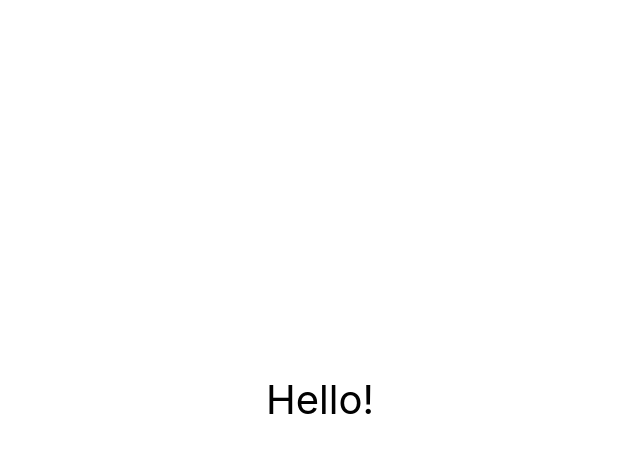
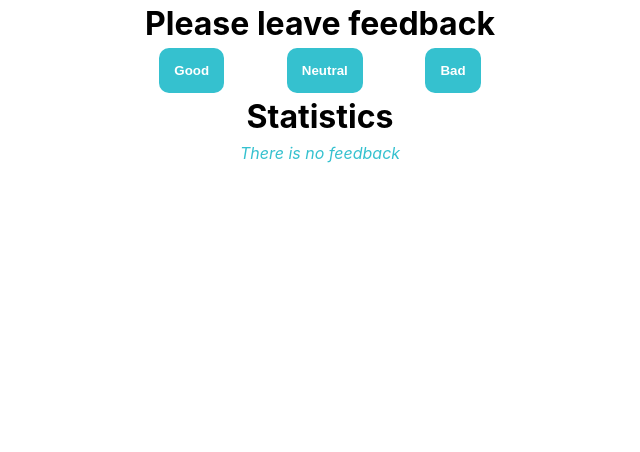
Before and after one commit to JulkaUlka/goit-react-hw-04-feedback, a React (Create React App) app: page / in a window 1280 px wide. Shown: the top 452 px of the page, without its empty margins (320-960 px from the left). Built offline with nearby package versions, Linux system fonts and the light colour scheme.

Commit message:
add main functionality

```diff
--- a/package.json
+++ b/package.json
@@ -7,6 +7,7 @@
     "@testing-library/jest-dom": "^5.16.3",
     "@testing-library/react": "^12.1.4",
     "@testing-library/user-event": "^13.5.0",
+    "prop-types": "^15.8.1",
     "react": "^18.1.0",
     "react-dom": "^18.1.0",
     "react-scripts": "5.0.1",
--- a/src/components/App.jsx
+++ b/src/components/App.jsx
@@ -1,16 +1,57 @@
-export const App = () => {
-  return (
-    <div
-      style={{
-        height: '100vh',
-        display: 'flex',
-        justifyContent: 'center',
-        alignItems: 'center',
-        fontSize: 40,
-        color: '#010101'
-      }}
-    >
-      Hello!
-    </div>
-  );
-};
+import React, { Component } from 'react';
+import { FeedbackOptions } from './FeedbackOptions/FeedbackOptions';
+import { Notification } from './Notification/Notification';
+import { Section } from './Section/Section';
+import { Statistics } from './Statistics/Statistics';
+
+export class App extends Component {
+  state = {
+    good: 0,
+    neutral: 0,
+    bad: 0,
+  };
+
+  countTotalFeedback = () => {
+    return Object.values(this.state).reduce((acc, item) => acc + item, 0);
+  };
+  countPositiveFeedbackPercentage = () => {
+    let goodFb = this.state.good;
+    let totalFb = this.countTotalFeedback();
+    return Math.round((goodFb * 100) / totalFb);
+  };
+
+  handleIncrement = option => {
+    this.setState(prevState => ({
+      [option]: prevState[option] + 1,
+    }));
+  };
+
+  render() {
+    const total = this.countTotalFeedback();
+    const feedbackPercentage = this.countPositiveFeedbackPercentage();
+    const { good, neutral, bad } = this.state;
+    return (
+      <>
+        <Section title="Please leave feedback"></Section>
+        <FeedbackOptions
+          options={this.state}
+          onLeaveFeedback={this.handleIncrement}
+        />
+
+        <Section title="Statistics"></Section>
+
+        {total === 0 ? (
+          <Notification message="There is no feedback" />
+        ) : (
+          <Statistics
+            good={good}
+            neutral={neutral}
+            bad={bad}
+            total={total}
+            positivePercentage={feedbackPercentage}
+          />
+        )}
+      </>
+    );
+  }
+}
--- /dev/null
+++ b/src/components/FeedbackOptions/FeedbackOptions.jsx
@@ -0,0 +1,20 @@
+import PropTypes from 'prop-types';
+import { ButtonList, ButtonItem, Button } from './FeedbackOptions.styled.jsx';
+
+export function FeedbackOptions({ options, onLeaveFeedback }) {
+  return (
+    <ButtonList>
+      {Object.keys(options).map(option => (
+        <ButtonItem key={option}>
+          <Button type="button" onClick={() => onLeaveFeedback(option)}>
+            {option}
+          </Button>
+        </ButtonItem>
+      ))}
+    </ButtonList>
+  );
+}
+
+FeedbackOptions.propTypes = {
+  onLeaveFeedback: PropTypes.func.isRequired,
+};
--- /dev/null
+++ b/src/components/FeedbackOptions/FeedbackOptions.styled.jsx
@@ -0,0 +1,24 @@
+import styled from 'styled-components';
+
+export const ButtonList = styled.ul`
+  width: 30%;
+  margin: 0 auto;
+  display: flex;
+  justify-content: center;
+`;
+export const ButtonItem = styled.li`
+  margin: 0 auto;
+  justify-content: center;
+  align-items: center;
+`;
+export const Button = styled.button`
+  background-color: #35c1cf;
+  color: white;
+  padding: 15px;
+  border: none;
+  outline: none;
+  cursor: pointer;
+  border-radius: 10px;
+  font-weight: 600;
+  text-transform: capitalize;
+`;
--- /dev/null
+++ b/src/components/Notification/Notification.jsx
@@ -0,0 +1,10 @@
+import PropTypes from 'prop-types';
+import { Text } from './Notification.styled.jsx';
+
+export function Notification({ message }) {
+  return <Text>{message}</Text>;
+}
+
+Notification.propTypes = {
+  message: PropTypes.string.isRequired,
+};
--- /dev/null
+++ b/src/components/Notification/Notification.styled.jsx
@@ -0,0 +1,7 @@
+import styled from 'styled-components';
+
+export const Text = styled.p`
+  text-align: center;
+  font-style: italic;
+  color: #35c1cf;
+`;
--- /dev/null
+++ b/src/components/Section/Section.jsx
@@ -0,0 +1,10 @@
+import PropTypes from 'prop-types';
+import { Title } from './Section.styled.jsx';
+
+export function Section({ title }) {
+  return <Title>{title}</Title>;
+}
+
+Section.propTypes = {
+  title: PropTypes.string.isRequired,
+};
--- /dev/null
+++ b/src/components/Section/Section.styled.jsx
@@ -0,0 +1,5 @@
+import styled from 'styled-components';
+
+export const Title = styled.h1`
+text-align: center;
+`
--- /dev/null
+++ b/src/components/Statistics/Statistics.jsx
@@ -0,0 +1,22 @@
+import PropTypes from 'prop-types';
+import {StaticticsList,StatisticsItem} from './Statistics.styled.jsx';
+
+export function Statistics({ good, neutral, bad, total, positivePercentage }) {
+  return (
+    <StaticticsList>
+      <StatisticsItem>Good: {good}</StatisticsItem>
+      <StatisticsItem>Neutral: {neutral}</StatisticsItem>
+      <StatisticsItem>Bad: {bad}</StatisticsItem>
+      <StatisticsItem>Total: {total}</StatisticsItem>
+      <StatisticsItem>Positive feedback: {positivePercentage}%</StatisticsItem>
+    </StaticticsList>
+  );
+}
+
+Statistics.propTypes = {
+  good: PropTypes.number.isRequired,
+  neutral: PropTypes.number.isRequired,
+  bad: PropTypes.number.isRequired,
+  total: PropTypes.number.isRequired,
+  positivePercentage: PropTypes.number.isRequired,
+};
--- /dev/null
+++ b/src/components/Statistics/Statistics.styled.jsx
@@ -0,0 +1,9 @@
+import styled from 'styled-components';
+
+export const StaticticsList = styled.ul`
+  margin: 0 auto;
+  width: 20%;
+`;
+export const StatisticsItem = styled.li`
+  margin: 0 auto;
+`;
--- a/src/index.css
+++ b/src/index.css
@@ -36,3 +36,6 @@ img {
   max-width: 100%;
   height: auto;
 }
+li{
+  list-style-type: none;
+}
```
Also changed, not shown: 1 other file (tests, documents, lock files or other folders).
